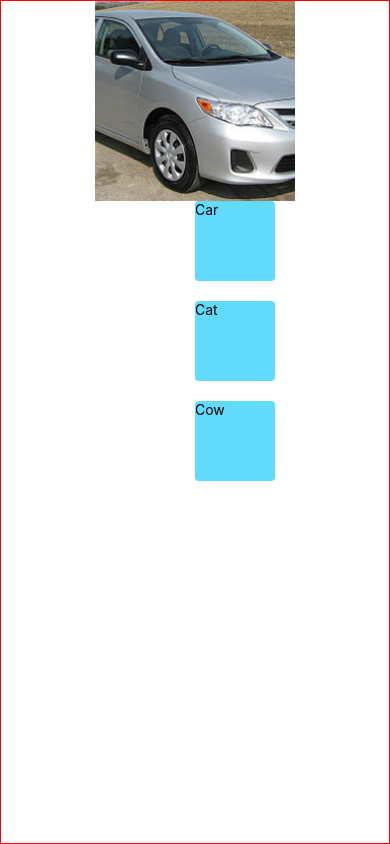
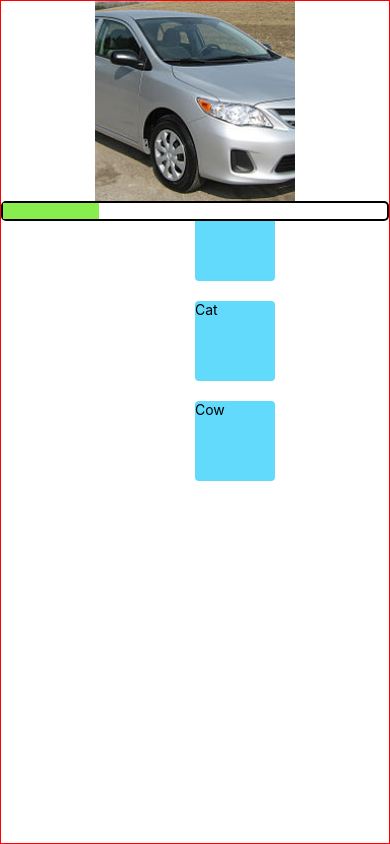
Before and after one commit to newyork-anthonyng/spaced-repetition, a React Native app: screen / in a window 390 px wide. Built offline with nearby package versions, Linux system fonts and the light colour scheme.

Commit message:
add ProgressBar

```diff
--- a/App.js
+++ b/App.js
@@ -2,8 +2,10 @@
 import React from 'react';
 import { Image, Animated, PanResponder, StyleSheet, View, Text, Alert, Button } from 'react-native';
 import car from './assets/car.jpg';
+import ProgressBar from './ProgressBar';
 import flashcardMachine from './machine';
 import { useMachine } from '@xstate/react';
+
 
 function DraggableView({ startingX, startingY, children, onRelease }) {
   const animated = React.useRef(
@@ -100,6 +102,7 @@ function App() {
             </DraggableView>
           ))
         }
+        <ProgressBar percentage={25} />
 
       </View>
     );
--- /dev/null
+++ b/ProgressBar.js
@@ -0,0 +1,32 @@
+import React from 'react';
+import { Image, Animated, PanResponder, StyleSheet, View, Text, Alert, Button } from 'react-native';
+
+function ProgressBar({ percentage }) {
+  return (
+    <View style={styles.progressBar}>
+      <Animated.View
+        style={
+          [StyleSheet.absoluteFill],
+          {
+            backgroundColor: '#88ED4F',
+            width: `${percentage}%`
+          }
+        }
+      />
+    </View>
+  );
+}
+
+const styles = StyleSheet.create({
+  progressBar: {
+    height: 20,
+    width: '100%',
+    backgroundColor: 'white',
+    borderColor: '#000',
+    borderWidth: 2,
+    borderRadius: 5,
+    flexDirection: 'Row'
+  }
+});
+
+export default ProgressBar;
```
